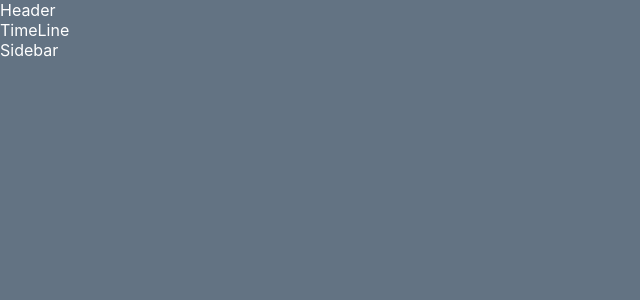
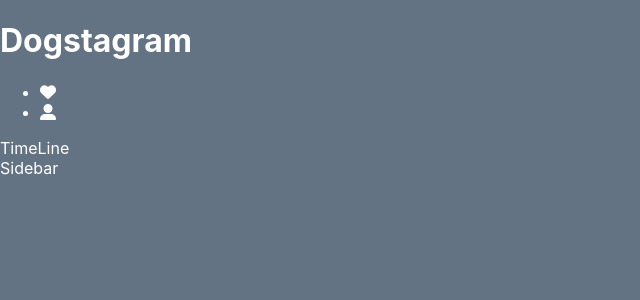
Before and after one commit to digitros/dogstagram, a Svelte app: page / in a window 1280 px wide. Shown: the top 300 px of the page, without its empty margins (0-640 px from the left). Built offline with nearby package versions, Linux system fonts and the light colour scheme.

Commit message:
Added Header markup

```diff
--- a/public/index.html
+++ b/public/index.html
@@ -9,4 +9,5 @@
 <body>
   <main></main>
 </body>
+<script src="https://kit.fontawesome.com/69b9ee4db9.js" crossorigin="anonymous"></script>
 </html>
--- a/src/components/Header.svelte
+++ b/src/components/Header.svelte
@@ -1 +1,19 @@
-<div class="Header">Header</div>
+<div class="Header">
+  <div class="Header-container">
+    <div class="Header-content">
+      <div class="Header-logo">
+        <h1>Dogstagram</h1>
+      </div>
+      <div class="Header-nav">
+        <ul>
+          <li>
+            <i class="fa-solid fa-heart" />
+          </li>
+          <li>
+            <i class="fa-solid fa-user-alt" />
+          </li>
+        </ul>
+      </div>
+    </div>
+  </div>
+</div>
```
